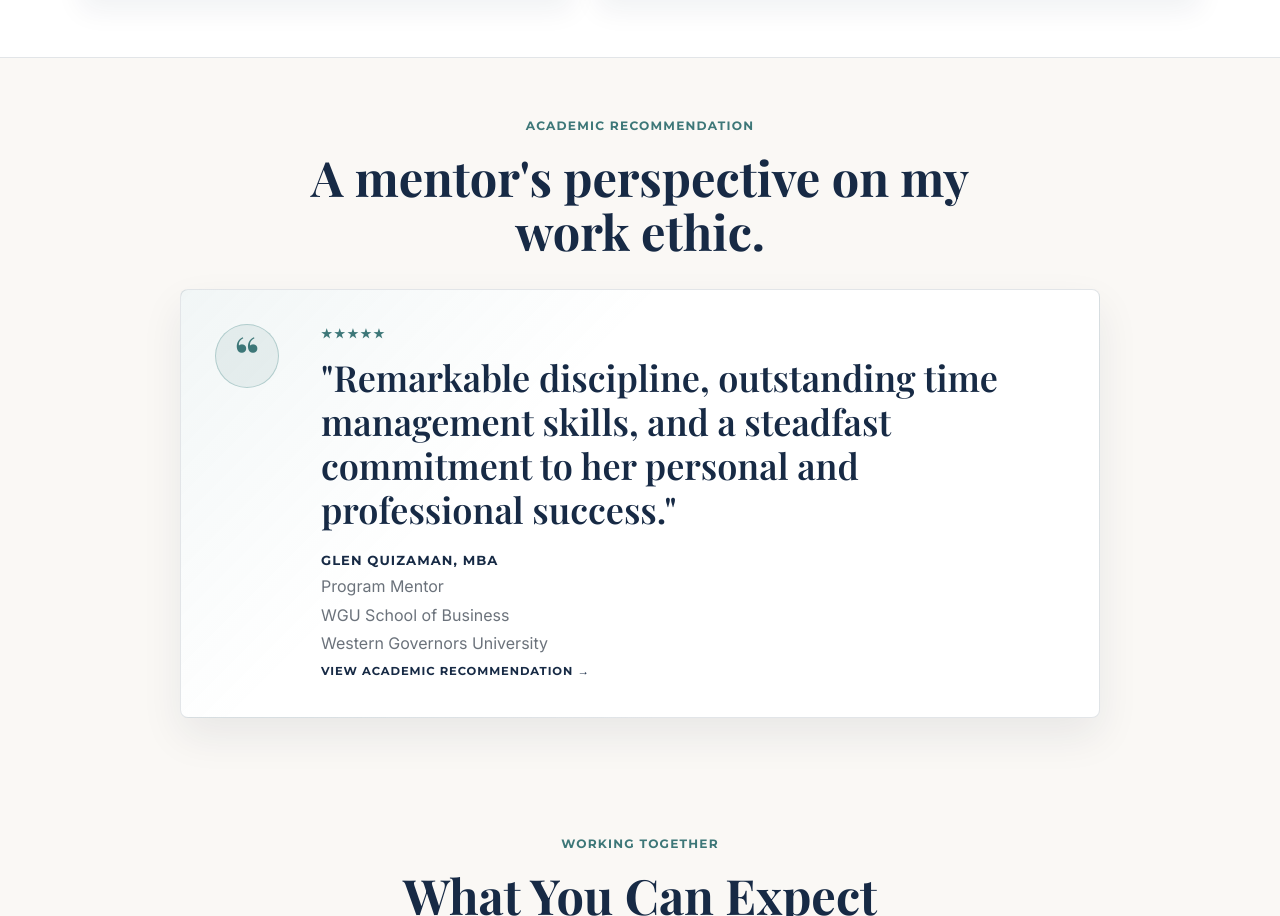
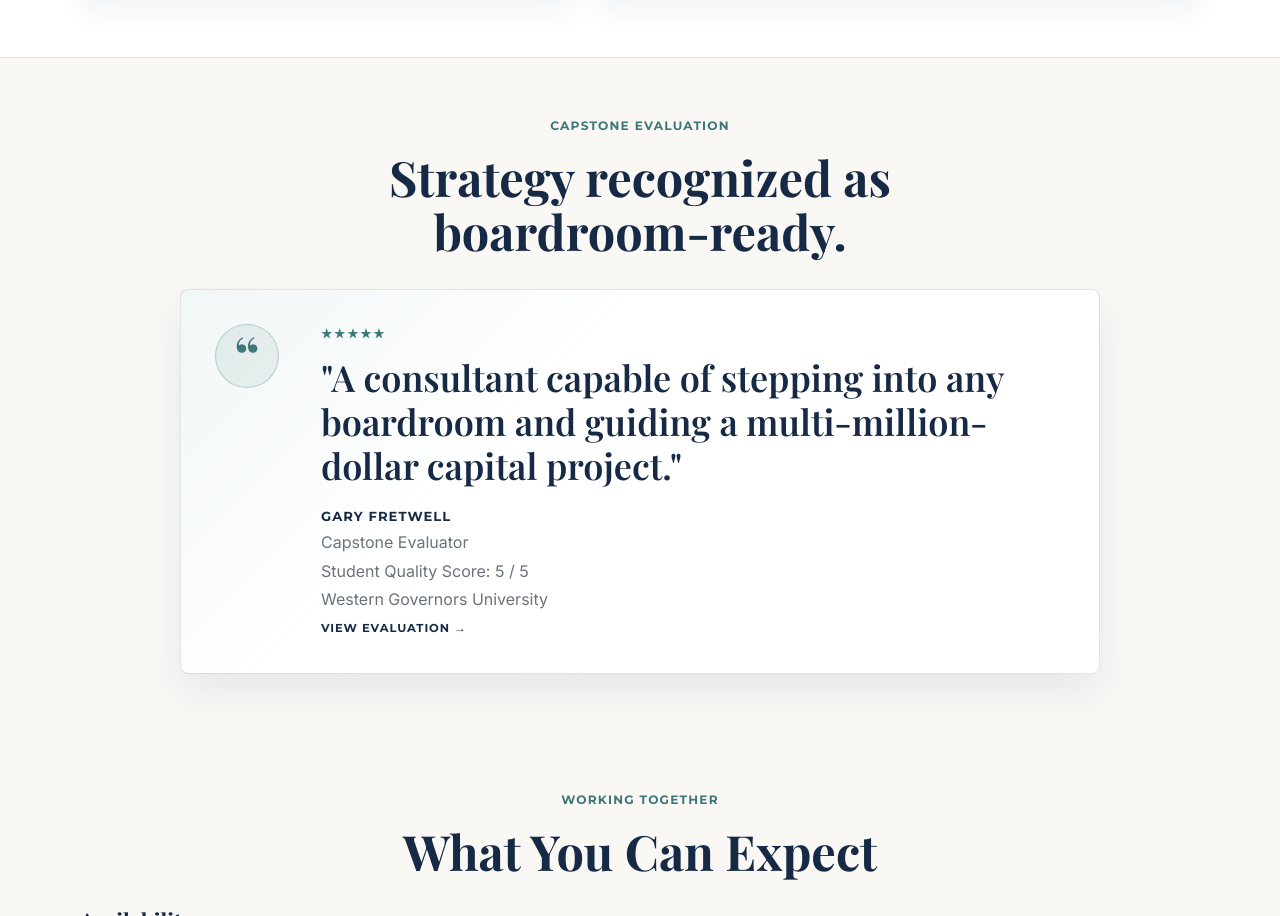
Before and after one commit to kpersall/kristinaportfolio, a website: page contact.html in a window 1280 px wide. Shown: the part 1699-2615 px from the top of the page. Drawn offline with nearby package versions, Linux system fonts and the light colour scheme.

Commit message:
Add files via upload

```diff
--- a/contact.html
+++ b/contact.html
@@ -149,22 +149,22 @@
     <section class="section testimonial-section">
       <div class="container">
         <div class="section-heading centered">
-          <p class="eyebrow">Academic Recommendation</p>
-          <h2>A mentor's perspective on my work ethic.</h2>
+          <p class="eyebrow">Capstone Evaluation</p>
+          <h2>Strategy recognized as boardroom-ready.</h2>
         </div>
 
         <article class="testimonial-card fade-in">
           <div class="quote-mark" aria-hidden="true">“</div>
           <div>
-            <div class="star-row" aria-label="Five star academic recommendation">★★★★★</div>
-            <blockquote>"Remarkable discipline, outstanding time management skills, and a steadfast commitment to her personal and professional success."</blockquote>
+            <div class="star-row" aria-label="Five out of five capstone evaluation">★★★★★</div>
+            <blockquote>"A consultant capable of stepping into any boardroom and guiding a multi-million-dollar capital project."</blockquote>
             <div class="testimonial-meta">
-              <strong>Glen Quizaman, MBA</strong>
-              <span>Program Mentor</span>
-              <span>WGU School of Business</span>
+              <strong>Gary Fretwell</strong>
+              <span>Capstone Evaluator</span>
+              <span>Student Quality Score: 5 / 5</span>
               <span>Western Governors University</span>
             </div>
-            <a class="project-link" href="assets/Letterofrecommendationfromadvisor.pdf" target="_blank" rel="noopener">View Academic Recommendation →</a>
+            <a class="project-link" href="assets/capstoneeval.jpg" target="_blank" rel="noopener">View Evaluation →</a>
           </div>
         </article>
       </div>
```
